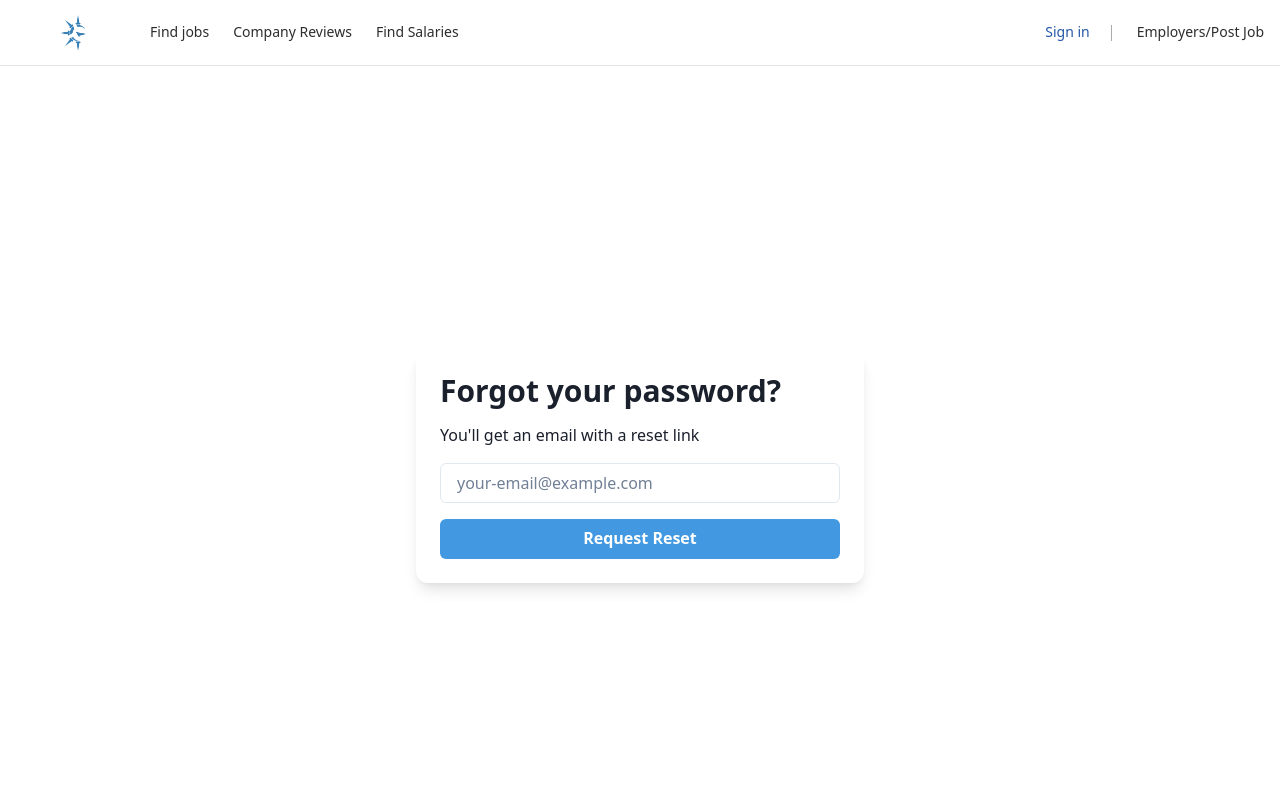
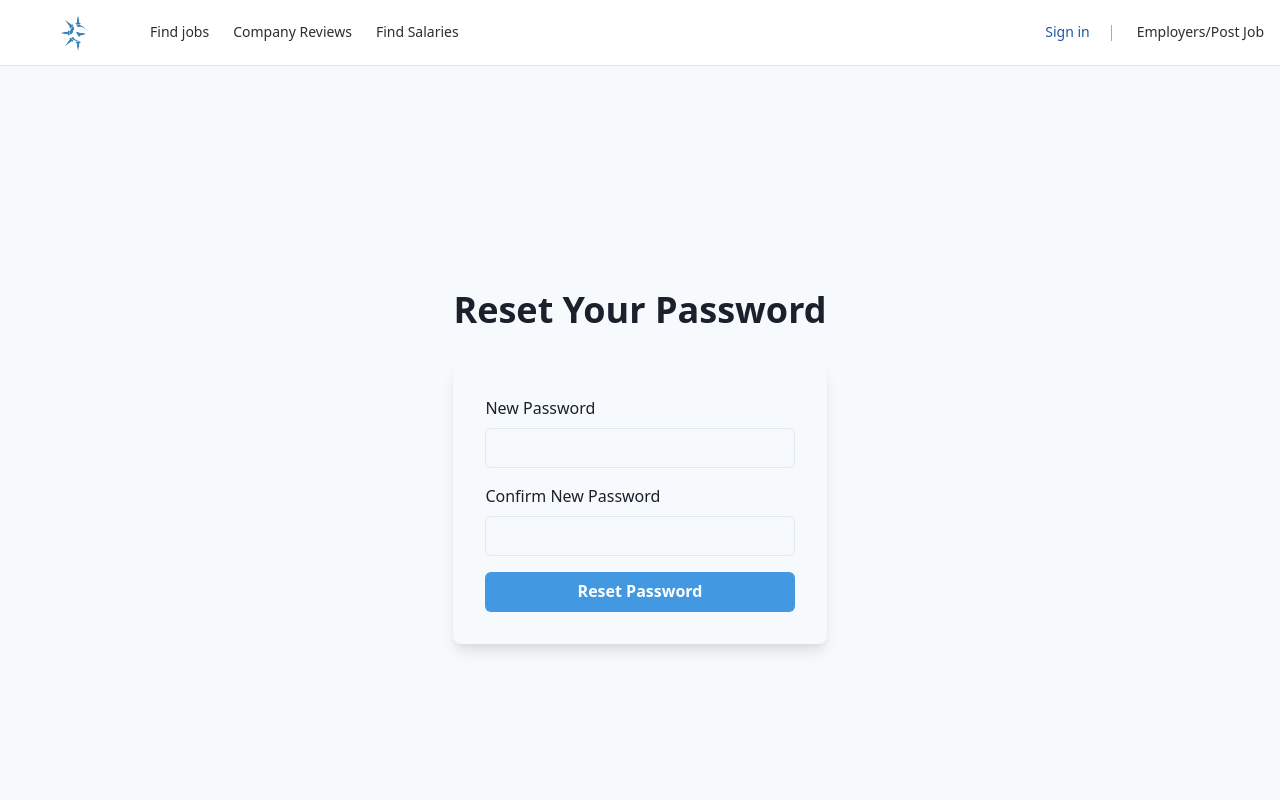
Before and after one commit to iamrahilhabibli/CareerCompassClient, a React (Create React App) app: page /passwordreset in a window 1280 px wide. Shown: the top 800 px of the page. Built offline with nearby package versions, Linux system fonts and the light colour scheme.

Commit message:
Password reset ui

```diff
--- a/src/App.jsx
+++ b/src/App.jsx
@@ -11,6 +11,7 @@ import Multistep from "./components/CompanyDet/CompanyDetailsName";
 import { Footer } from "./components/Footer/Footer";
 import { NotFound } from "./components/NotFound/NotFound";
 import { ForgotPass } from "./components/ForgotPassword/ForgotPass";
+import { PasswordReset } from "./components/PasswordReset/PasswordReset";
 export function App() {
   return (
     <>
@@ -23,7 +24,8 @@ export function App() {
         <Route path="/companydetailform" element={<Multistep />} />
         <Route path="/companydetails" element={<Details />} />
         <Route path="/profile" element={<Profile />} />
-        <Route path="/passwordreset" element={<ForgotPass />} />
+        <Route path="/forgotpassword" element={<ForgotPass />} />
+        <Route path="/passwordreset" element={<PasswordReset />} />
         <Route path="*" element={<NotFound />} />
       </Routes>
       <Footer />
--- a/src/components/ForgotPassword/Success.jsx
+++ b/src/components/ForgotPassword/Success.jsx
@@ -5,7 +5,17 @@ import { CheckCircleIcon } from "@chakra-ui/icons";
 
 export function Success() {
   return (
-    <Box textAlign="center" py={10} px={6}>
+    <Box
+      textAlign="center"
+      py={20}
+      px={6}
+      height="100vh"
+      width="100vw"
+      display="flex"
+      flexDirection="column"
+      alignItems="center"
+      bgColor="gray.50"
+    >
       <CheckCircleIcon boxSize={"50px"} color={"green.500"} />
       <Heading as="h2" size="xl" mt={6} mb={2}>
         Password Reset Requested
--- /dev/null
+++ b/src/components/PasswordReset/PasswordReset.jsx
@@ -0,0 +1,159 @@
+import React from "react";
+import {
+  Flex,
+  Box,
+  FormControl,
+  FormLabel,
+  Input,
+  Stack,
+  Button,
+  Heading,
+  useColorModeValue,
+  useToast,
+} from "@chakra-ui/react";
+import { useFormik } from "formik";
+import * as Yup from "yup";
+import { useMutation } from "react-query";
+import { useNavigate } from "react-router-dom";
+import axios from "axios";
+
+export function PasswordReset() {
+  const bgColor = useColorModeValue("gray.50", "gray.800");
+  const queryParams = new URLSearchParams(window.location.search);
+  const userId = queryParams.get("userId");
+  const urlEncodedToken = queryParams.get("token");
+  console.log("Token from URL:", urlEncodedToken);
+  const toast = useToast();
+  const navigate = useNavigate();
+  const mutation = useMutation(
+    (newPasswordData) => {
+      return axios.post(
+        `https://localhost:7013/api/Accounts/ResetPassword?userId=${userId}&token=${urlEncodedToken}`,
+        newPasswordData,
+        {
+          headers: {
+            "Content-Type": "application/json",
+          },
+        }
+      );
+    },
+    {
+      onSuccess: () => {
+        toast({
+          title: "Success",
+          description:
+            "Password successfully changed, Redirecting you to the login page",
+          status: "success",
+          duration: 3000,
+          isClosable: true,
+        });
+        setTimeout(() => {
+          navigate("/signin");
+        }, 3000);
+      },
+      onError: (error) => {
+        console.error("Error during password reset:", error.response);
+        console.log("Error details:", error.response.data);
+        toast({
+          title: "Error",
+          description:
+            "There was an error resetting your password. Please try again.",
+          status: "error",
+          duration: 3000,
+          isClosable: true,
+        });
+      },
+    }
+  );
+
+  const formik = useFormik({
+    initialValues: {
+      newPassword: "",
+      confirmPassword: "",
+    },
+    validationSchema: Yup.object({
+      newPassword: Yup.string()
+        .min(8, "Must be 8 characters or more")
+        .matches(
+          /[A-Z]/,
+          "Password must contain at least one uppercase letter."
+        )
+        .matches(/[0-9]/, "Password must contain at least one digit.")
+        .matches(
+          /[^a-zA-Z0-9]/,
+          "Password must contain at least one special character."
+        )
+        .required("Required"),
+      confirmPassword: Yup.string()
+        .oneOf([Yup.ref("newPassword"), null], "Passwords must match")
+        .required("Required"),
+    }),
+    onSubmit: (values) => {
+      const requestData = {
+        password: values.newPassword,
+        confirmPassword: values.confirmPassword,
+        userId: userId,
+        urlEncodedToken: urlEncodedToken,
+      };
+
+      console.log(requestData);
+      mutation.mutate(requestData);
+    },
+  });
+
+  return (
+    <Flex minH={"100vh"} align={"center"} justify={"center"} bg={bgColor}>
+      <Stack spacing={8} mx={"auto"} maxW={"lg"} py={12} px={6}>
+        <Stack align={"center"}>
+          <Heading fontSize={"4xl"}>Reset Your Password</Heading>
+        </Stack>
+        <form onSubmit={formik.handleSubmit}>
+          <Box rounded={"lg"} bg={bgColor} boxShadow={"lg"} p={8}>
+            <Stack spacing={4}>
+              <FormControl id="new-password">
+                <FormLabel>New Password</FormLabel>
+                <Input
+                  type="password"
+                  name="newPassword"
+                  onChange={formik.handleChange}
+                  onBlur={formik.handleBlur}
+                  value={formik.values.newPassword}
+                />
+                {formik.touched.newPassword && formik.errors.newPassword ? (
+                  <Box color="red.500">{formik.errors.newPassword}</Box>
+                ) : null}
+              </FormControl>
+              <FormControl id="confirm-password">
+                <FormLabel>Confirm New Password</FormLabel>
+                <Input
+                  type="password"
+                  name="confirmPassword"
+                  onChange={formik.handleChange}
+                  onBlur={formik.handleBlur}
+                  value={formik.values.confirmPassword}
+                />
+                {formik.touched.confirmPassword &&
+                formik.errors.confirmPassword ? (
+                  <Box color="red.500">{formik.errors.confirmPassword}</Box>
+                ) : null}
+              </FormControl>
+              <Stack spacing={10}>
+                <Button
+                  type="submit"
+                  bg={"blue.400"}
+                  color={"white"}
+                  _hover={{
+                    bg: "blue.500",
+                  }}
+                  isLoading={mutation.isLoading}
+                >
+                  Reset Password
+                </Button>
+              </Stack>
+            </Stack>
+          </Box>
+        </form>
+      </Stack>
+    </Flex>
+  );
+}
--- a/src/components/Signin/Signin.jsx
+++ b/src/components/Signin/Signin.jsx
@@ -119,7 +119,7 @@ export function Signin() {
                     <Checkbox>Remember me</Checkbox>
                     <Text
                       cursor={"pointer"}
-                      onClick={() => navigate("/passwordreset")}
+                      onClick={() => navigate("/forgotpassword")}
                       color={"blue.400"}
                     >
                       Forgot password?
```
